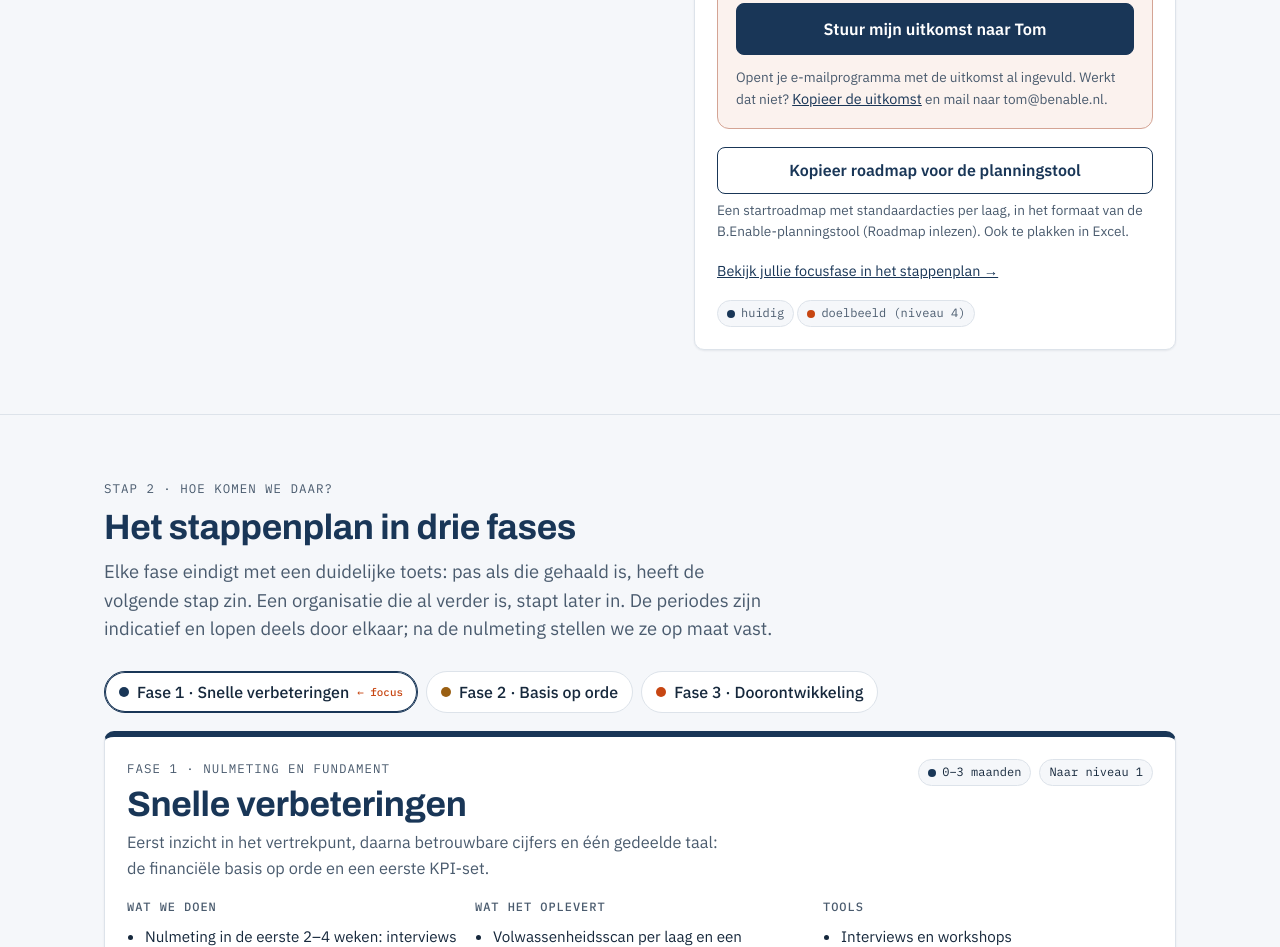
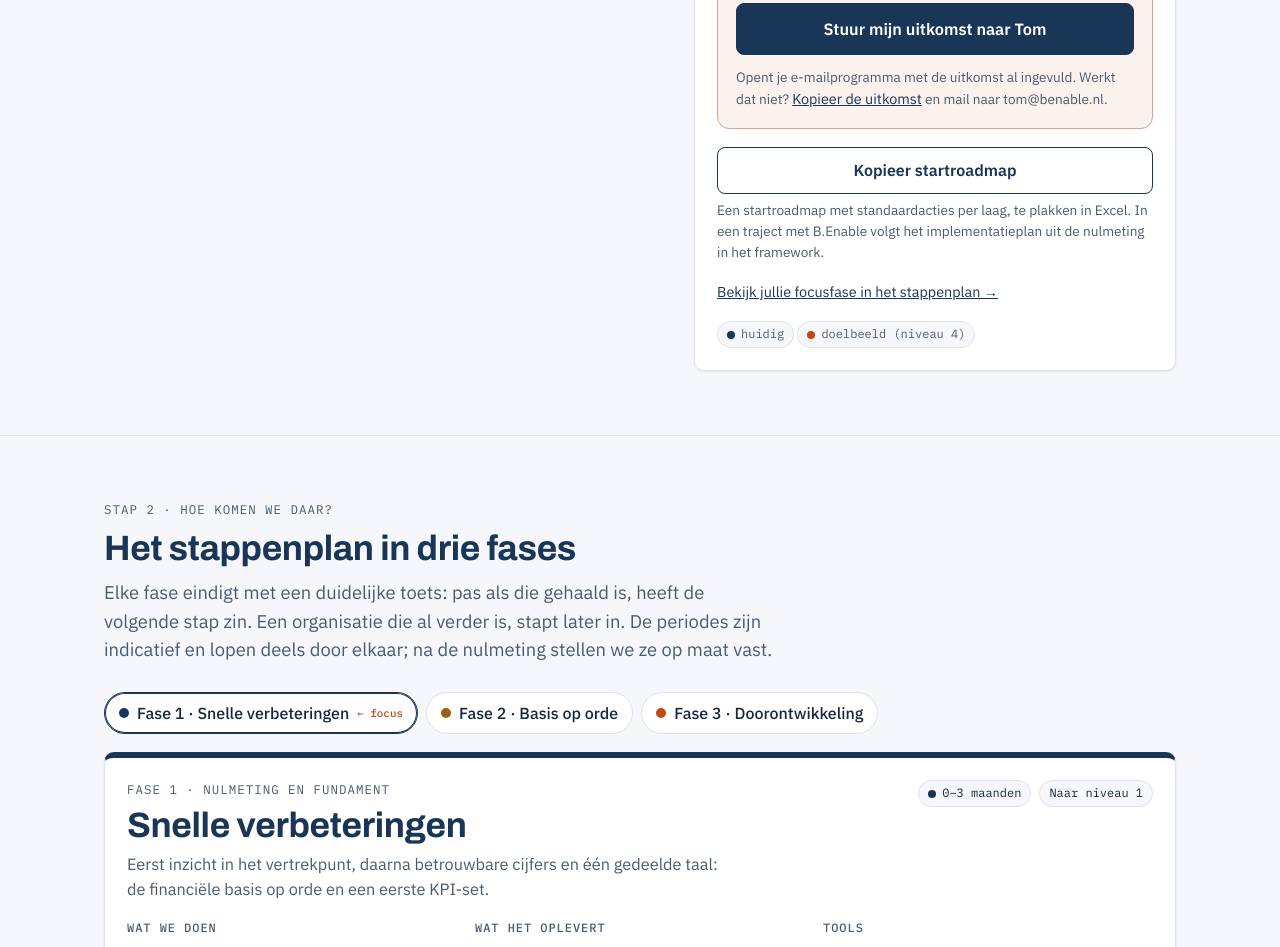
Before and after one commit to tpsloots-alt/b-enable-scan, a plain HTML site: page index.html in a window 1280 px wide. Shown: the part 1968-2915 px from the top of the page. Drawn offline with Linux system fonts and the light colour scheme.

Commit message:
Zelfscan: verwijzing naar de losse planningstool vervangen (implementatieplan zit nu in het framework)
Co-Authored-By: Claude Opus 5.5 <noreply@anthropic.com>
Claude-Session: https://claude.ai/code/session_019WtVV5SWB5AJUijmhAx1T3

```diff
--- a/index.html
+++ b/index.html
@@ -236,8 +236,8 @@ footer{padding:28px 0 48px;color:var(--muted);font-size:.85rem;border-top:1px so
             <p class="note">Opent je e-mailprogramma met de uitkomst al ingevuld. Werkt dat niet? <button class="linkbtn" id="copyBtn" type="button">Kopieer de uitkomst</button> en mail naar tom@benable.nl.</p>
           </div>
           <div style="display:grid;gap:6px">
-            <button class="btn ghost" id="copyPlanBtn" type="button">Kopieer roadmap voor de planningstool</button>
-            <p class="note">Een startroadmap met standaardacties per laag, in het formaat van de B.Enable-planningstool (Roadmap inlezen). Ook te plakken in Excel.</p>
+            <button class="btn ghost" id="copyPlanBtn" type="button">Kopieer startroadmap</button>
+            <p class="note">Een startroadmap met standaardacties per laag, te plakken in Excel. In een traject met B.Enable volgt het implementatieplan uit de nulmeting in het framework.</p>
           </div>
           <button class="linkbtn" id="toPhase" type="button" style="justify-self:start">Bekijk jullie focusfase in het stappenplan →</button>
           <textarea id="copyFallback" aria-label="Tekst om te kopiëren" readonly></textarea>
@@ -552,7 +552,7 @@ footer{padding:28px 0 48px;color:var(--muted);font-size:.85rem;border-top:1px so
     }catch(e){fallback();}
   }
   document.getElementById("copyBtn").addEventListener("click",function(){copyOut(this,scanText(),"Kopieer de uitkomst");});
-  document.getElementById("copyPlanBtn").addEventListener("click",function(){copyOut(this,planText(),"Kopieer roadmap voor de planningstool");});
+  document.getElementById("copyPlanBtn").addEventListener("click",function(){copyOut(this,planText(),"Kopieer startroadmap");});
   document.getElementById("toPhase").addEventListener("click",function(){selectPhase(recPhase());document.getElementById("roadmap").scrollIntoView();});
 
   /* Roadmap */
```
